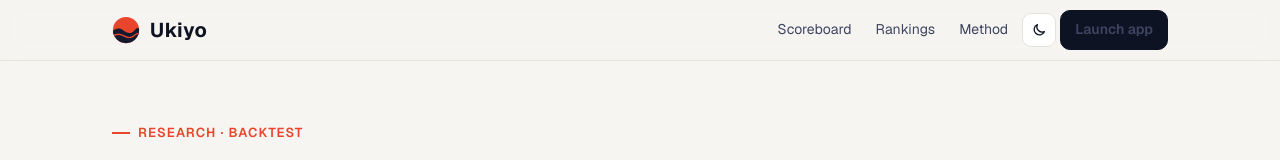
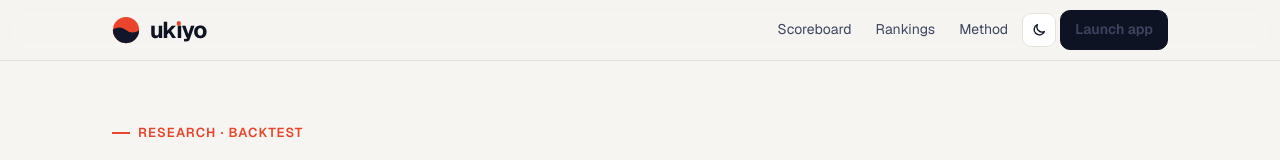
Before and after one commit to Abhist17/ukiyo, a Next.js app in the folder web/: page /research in a window 1280 px wide. Shown: the top 160 px of the page. Built offline with nearby package versions, Linux system fonts and the light colour scheme.

Commit message:
Logo: the split sun, theme-aware, with an ukiyo wordmark whose i is dotted by the sun

```diff
--- a/web/src/app/globals.css
+++ b/web/src/app/globals.css
@@ -15,6 +15,7 @@
   --good: #1e8e5a;
   --bad: #d23c2a;
   --rank-grey: #c3c0b8;
+  --logo-sea: #11162b;
   --rank-bg: var(--card);
   --story-2: #3558a8;
   --grid: rgba(14, 19, 36, 0.07);
@@ -51,6 +52,7 @@
     --good: #3fcb86;
     --bad: #ff6b57;
     --rank-grey: #39415c;
+    --logo-sea: #f4efe6;
     --story-2: #7b9be8;
     --grid: rgba(238, 240, 248, 0.07);
     --shadow: 0 1px 0 rgba(0, 0, 0, 0.3), 0 16px 40px -18px rgba(0, 0, 0, 0.7);
@@ -80,6 +82,7 @@
   --good: #3fcb86;
   --bad: #ff6b57;
   --rank-grey: #39415c;
+  --logo-sea: #f4efe6;
   --story-2: #7b9be8;
   --grid: rgba(238, 240, 248, 0.07);
   --shadow: 0 1px 0 rgba(0, 0, 0, 0.3), 0 16px 40px -18px rgba(0, 0, 0, 0.7);
@@ -942,3 +945,41 @@ details.table-view th {
   justify-content: center;
   font-size: 12px;
 }
+
+/* Wordmark: lowercase, tight, the i dotted with the sun */
+.wordmark {
+  display: inline-flex;
+  align-items: center;
+  gap: 0.42em;
+  text-decoration: none;
+  color: var(--ink);
+}
+
+.wm-text {
+  font-family: var(--sans);
+  font-weight: 650;
+  letter-spacing: -0.045em;
+  line-height: 1;
+}
+
+.wm-i {
+  position: relative;
+  display: inline-block;
+}
+
+.wm-i::after {
+  content: "";
+  position: absolute;
+  left: 50%;
+  top: 0.12em;
+  width: 0.19em;
+  height: 0.19em;
+  border-radius: 50%;
+  background: #e8452c;
+  transform: translateX(-50%);
+}
+
+.wordmark-link {
+  text-decoration: none;
+  display: inline-flex;
+}
--- a/web/src/app/research/page.tsx
+++ b/web/src/app/research/page.tsx
@@ -1,6 +1,6 @@
 import type { Metadata } from "next";
 import Link from "next/link";
-import { Logo } from "@/components/Logo";
+import { Logo, Wordmark } from "@/components/Logo";
 import { ThemeToggle } from "@/components/ThemeToggle";
 import { Scoreboard } from "@/components/Scoreboard";
 import { Method } from "@/components/Method";
@@ -17,9 +17,8 @@ export default function Research() {
     <>
       <header className="site-header">
         <div className="wrap">
-          <Link className="brand" href="/">
-            <Logo size={28} />
-            Ukiyo
+          <Link className="wordmark-link" href="/" aria-label="Ukiyo home">
+            <Wordmark size={28} />
           </Link>
           <nav className="nav">
             <a href="#scoreboard">Scoreboard</a>
--- a/web/src/components/Logo.tsx
+++ b/web/src/components/Logo.tsx
@@ -1,7 +1,10 @@
 import { useId } from "react";
 
-/** The Ukiyo coin: the vermilion sun of the floating world over a navy sea whose wave is a price path. */
-export function Logo({ size = 32, title = "Ukiyo" }: { size?: number; title?: string }) {
+/**
+ * The Ukiyo mark: one wave (a price path) splits a coin into the vermilion sun of the floating world and the sea.
+ * The sea follows the theme (`--logo-sea`): navy on light backgrounds, cream on dark ones, so the mark never vanishes.
+ */
+export function Logo({ size = 32, title = "Ukiyo", sea }: { size?: number; title?: string; sea?: string }) {
   const clip = useId();
   return (
     <svg width={size} height={size} viewBox="0 0 64 64" role="img" aria-label={title}>
@@ -12,9 +15,20 @@ export function Logo({ size = 32, title = "Ukiyo" }: { size?: number; title?: st
       </defs>
       <g clipPath={`url(#${clip})`}>
         <rect width="64" height="64" fill="#E8452C" />
-        <path d="M0 36 C10 27 18 27 26 33 S42 42 50 34 S60 27 64 29 V64 H0Z" fill="#141A2E" />
-        <path d="M0 47 C10 40 18 40 26 45 S42 52 50 45 S60 40 64 42" fill="none" stroke="#E8452C" strokeWidth="3.2" />
+        <path d="M-2 34 C10 24 22 24 32 32 C42 40 54 40 66 30 V66 H-2Z" fill={sea ?? "var(--logo-sea, #11162B)"} />
       </g>
     </svg>
   );
 }
+
+/** Mark plus the lowercase wordmark, whose i is dotted with a small sun. */
+export function Wordmark({ size = 28, sea }: { size?: number; sea?: string }) {
+  return (
+    <span className="wordmark" style={{ fontSize: size * 0.82 }}>
+      <Logo size={size} sea={sea} />
+      <span className="wm-text" aria-label="ukiyo">
+        uk<span className="wm-i" aria-hidden>ı</span>yo
+      </span>
+    </span>
+  );
+}
```
Also changed, not shown: web/src/app/page.tsx (+16 -24 lines), web/src/components/app/DApp.tsx (+3 -4 lines), web/src/components/landing/HeroBoard.tsx (deleted, +0 -106 lines), web/src/app/icon.svg, 1 other file (tests, documents, lock files or other folders).
